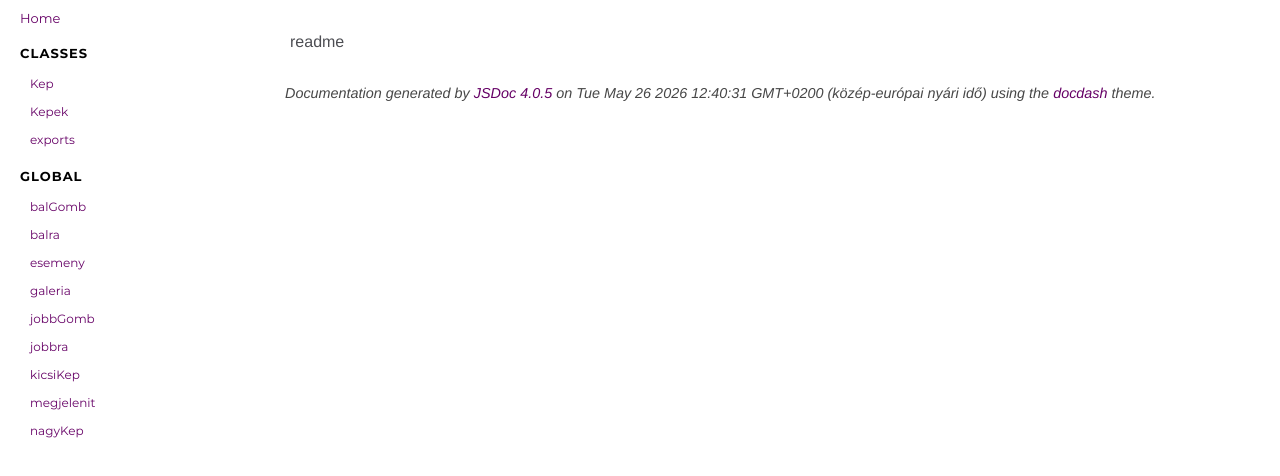
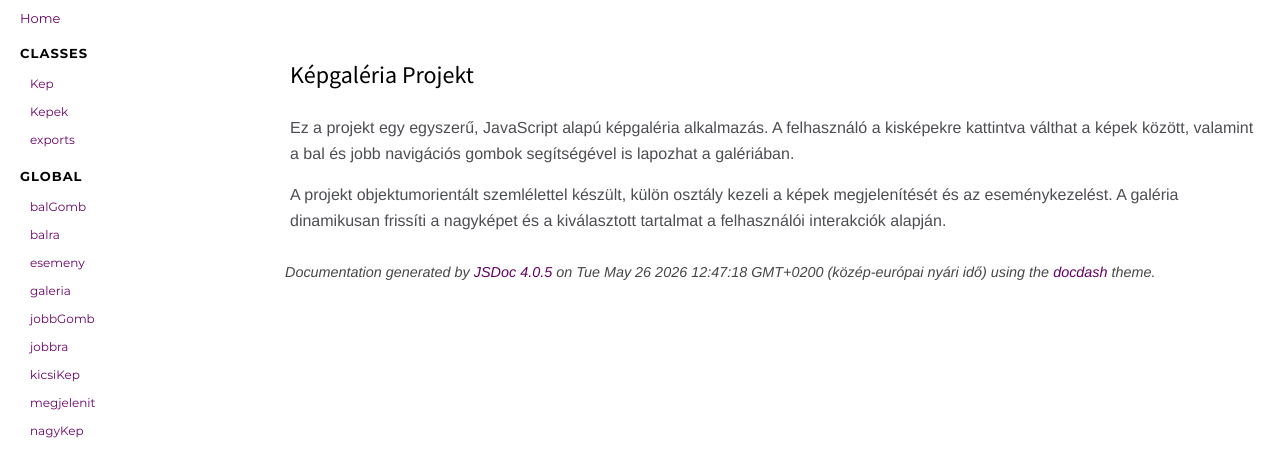
Before and after one commit to Nao529/kepgaleria, a website: page out/index.html in a window 1280 px wide. Drawn offline with Linux system fonts and the light colour scheme.

Commit message:
dokumentacio readme kiegeszit

```diff
--- a/out/index.html
+++ b/out/index.html
@@ -60,7 +60,11 @@
 
 
     <section class="readme usertext">
-        <article><p>readme</p></article>
+        <article><h1>Képgaléria Projekt</h1>
+<p>Ez a projekt egy egyszerű, JavaScript alapú képgaléria alkalmazás.
+A felhasználó a kisképekre kattintva válthat a képek között, valamint a bal és jobb navigációs gombok segítségével is lapozhat a galériában.</p>
+<p>A projekt objektumorientált szemlélettel készült, külön osztály kezeli a képek megjelenítését és az eseménykezelést.
+A galéria dinamikusan frissíti a nagyképet és a kiválasztott tartalmat a felhasználói interakciók alapján.</p></article>
     </section>
 
 
@@ -75,7 +79,7 @@
 <br class="clear">
 
 <footer>
-    Documentation generated by <a href="https://github.com/jsdoc3/jsdoc">JSDoc 4.0.5</a> on Tue May 26 2026 12:40:31 GMT+0200 (közép-európai nyári idő) using the <a href="https://github.com/clenemt/docdash">docdash</a> theme.
+    Documentation generated by <a href="https://github.com/jsdoc3/jsdoc">JSDoc 4.0.5</a> on Tue May 26 2026 12:47:18 GMT+0200 (közép-európai nyári idő) using the <a href="https://github.com/clenemt/docdash">docdash</a> theme.
 </footer>
 
 <script>prettyPrint();</script>
```
Also changed, not shown: out/Kep.html (+1 -1 lines), out/Kep.js.html (+1 -1 lines), out/Kepek.html (+1 -1 lines), out/Kepek.js.html (+1 -1 lines), out/global.html (+1 -1 lines), out/index.js.html (+1 -1 lines), out/module.exports_module.exports.html (+1 -1 lines).
